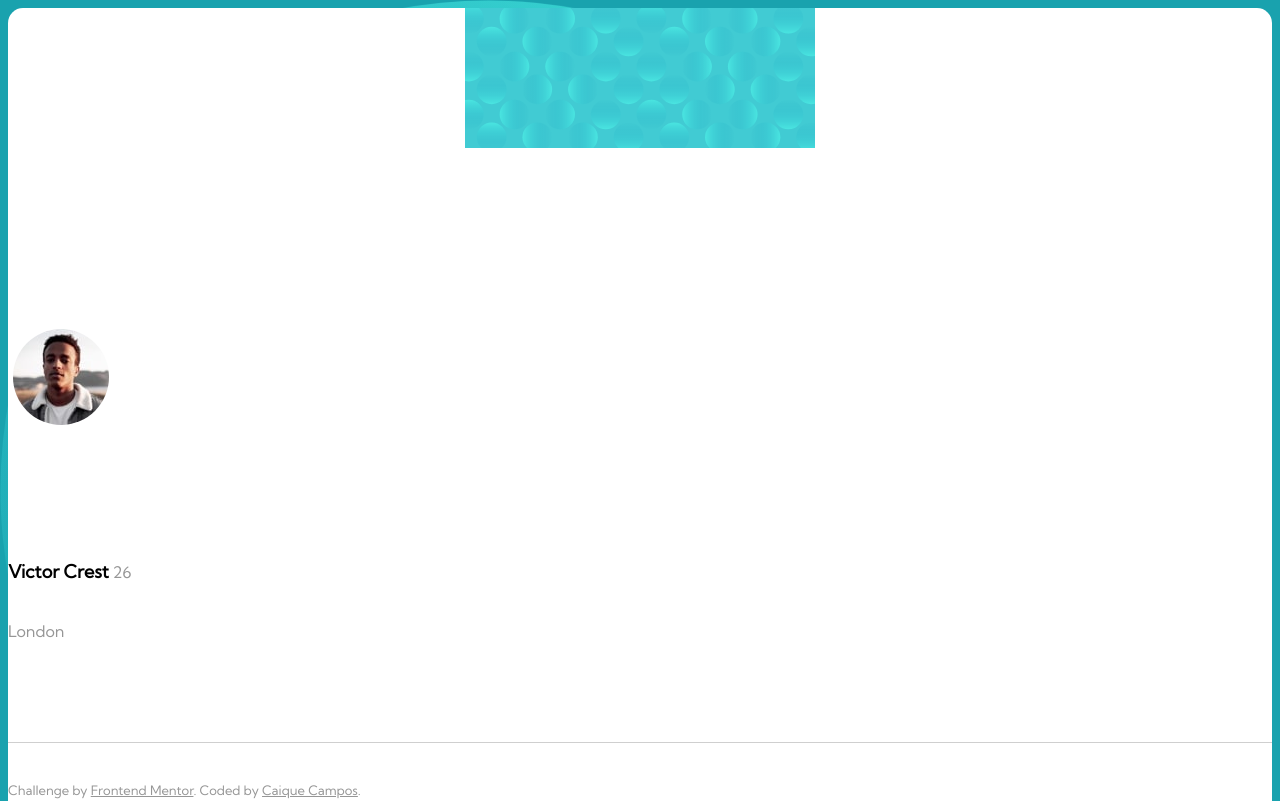
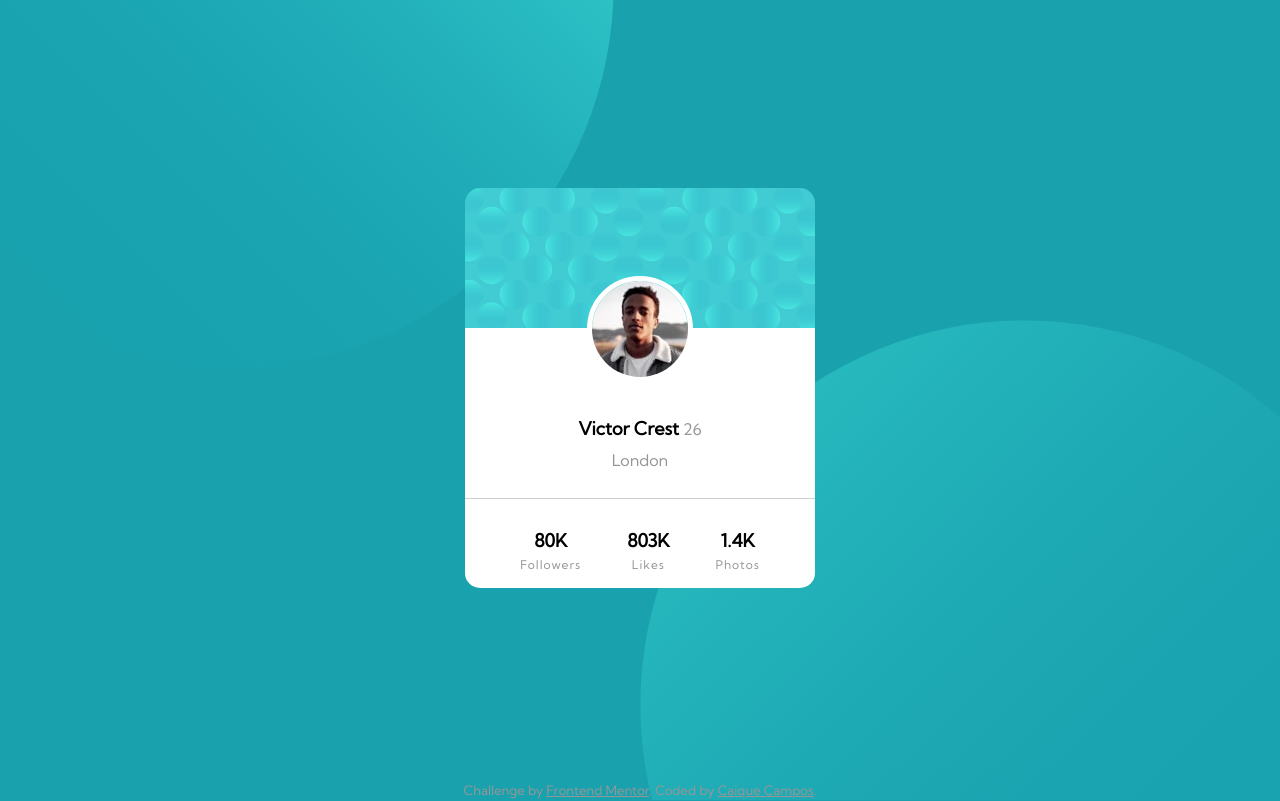
Before and after one commit to Oliveiras96/profile-card-component-main, a plain HTML site: page index.html in a window 1280 px wide. Shown: the top 801 px of the page. Drawn offline with Linux system fonts and the light colour scheme.

Commit message:
fixed issues of size and positoining

```diff
--- a/css/style.css
+++ b/css/style.css
@@ -11,6 +11,9 @@ body {
 }
 
 #profileCard {
+    width: 350px;
+    height: 400px;
+    margin: auto;
     background-color: white;
     border-radius: 15px;
     background-image: url("../images/bg-pattern-card.svg");
@@ -28,10 +31,6 @@ b {
     border: 5px solid white;
     border-radius: 50%;
     margin-top: 25%;
-}
-
-.primmaryInfo {
-    margin-top: 10%;
 }
 
 .primmaryInfo .location {
@@ -68,8 +67,6 @@ b {
 /* For mobile */
 @media only screen and (max-width: 375px) {
     body {
-        height: 85vh;
-        width: 85;
         display: flex;
         justify-content: center;
         align-items: center;
@@ -82,7 +79,7 @@ b {
     #profileCard {
         width: 310px;
         height: 380px;
-        margin: 0;
+        margin-top: 1vh;
         position: absolute;
         top: 21%;
     }
@@ -104,7 +101,7 @@ b {
 /* ---------------------------------------------------------------- */
 
 /* For Desktop */
-@media only screen and (min-width: 1440px){
+@media only screen and (min-width: 376px){
     body {
         height: 95vh;
         width: 95;
@@ -132,6 +129,7 @@ b {
     .primmaryInfo {
         display: flex;
         flex-direction: column;
+        margin-top: 10%;
     }
 }
 
```
